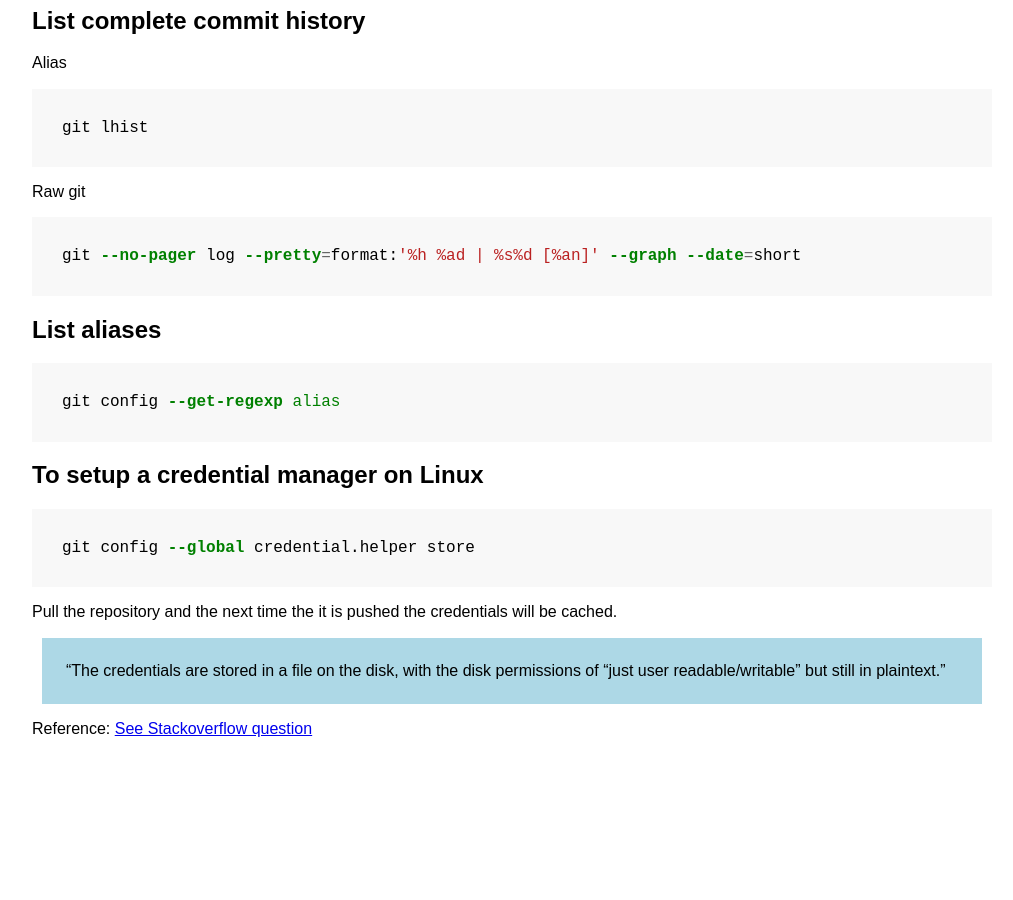
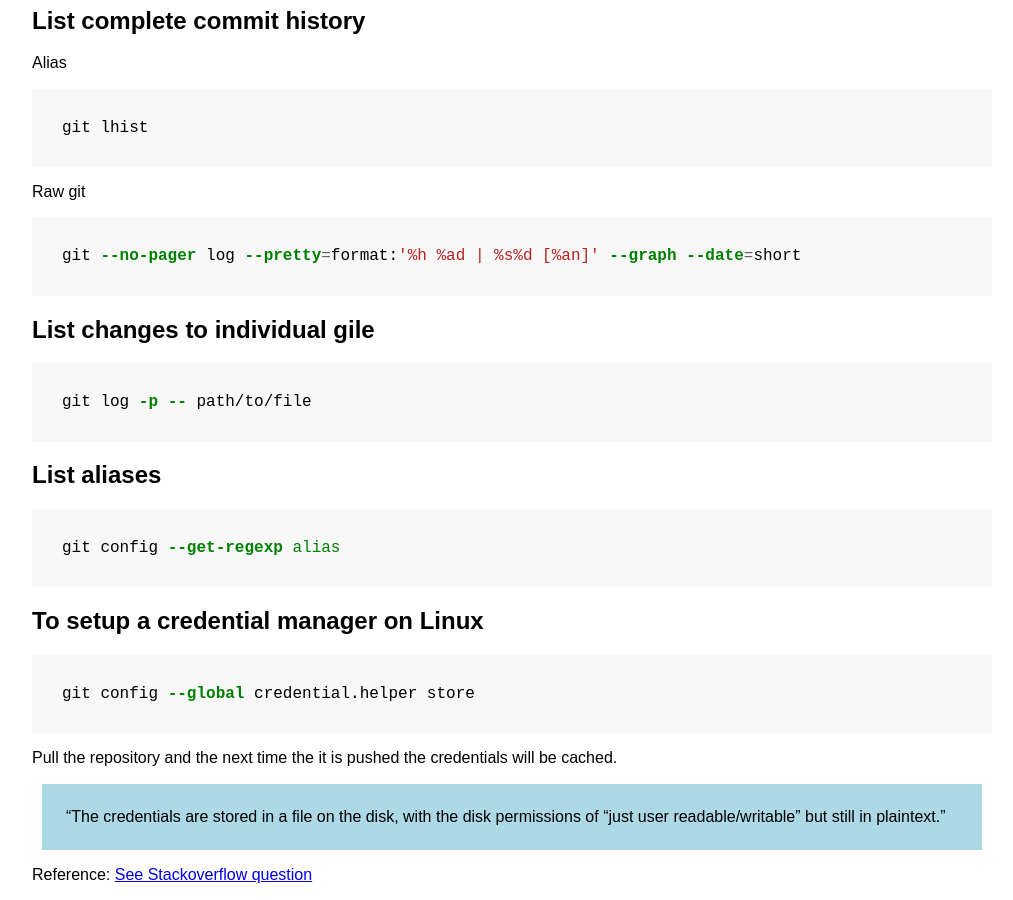
Before and after one commit to timhatton/codersnotebook, a Jekyll site: the page built from _notes/GitTips.md, in a window 1280 px wide and 900 px high, scrolled down 1756 px. Shown: the whole window, without its empty margins (96-1109 px from the left). Built offline with Jekyll 4.4.1, drawn with Linux system fonts in a browser that asks for light colours; before the commit the page ends 2511 px from its top, so only the background shows below that.

Commit message:
Added git tip

````diff
--- a/_notes/GitTips.md
+++ b/_notes/GitTips.md
@@ -64,6 +64,10 @@ Raw git
 ```shell
 git --no-pager log --pretty=format:'%h %ad | %s%d [%an]' --graph --date=short
 ```
+## List changes to individual gile
+```shell
+git log -p -- path/to/file
+```
 
 ## List aliases
 ```shell
````
